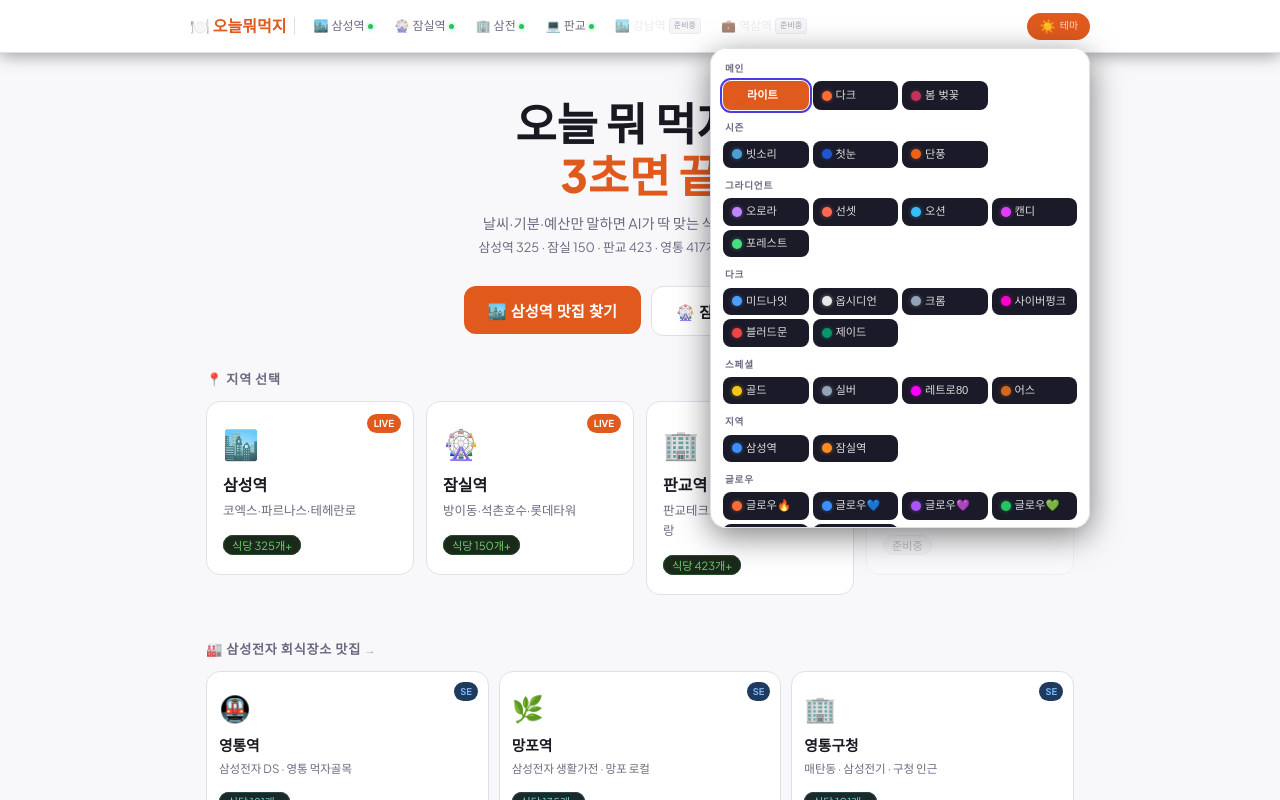
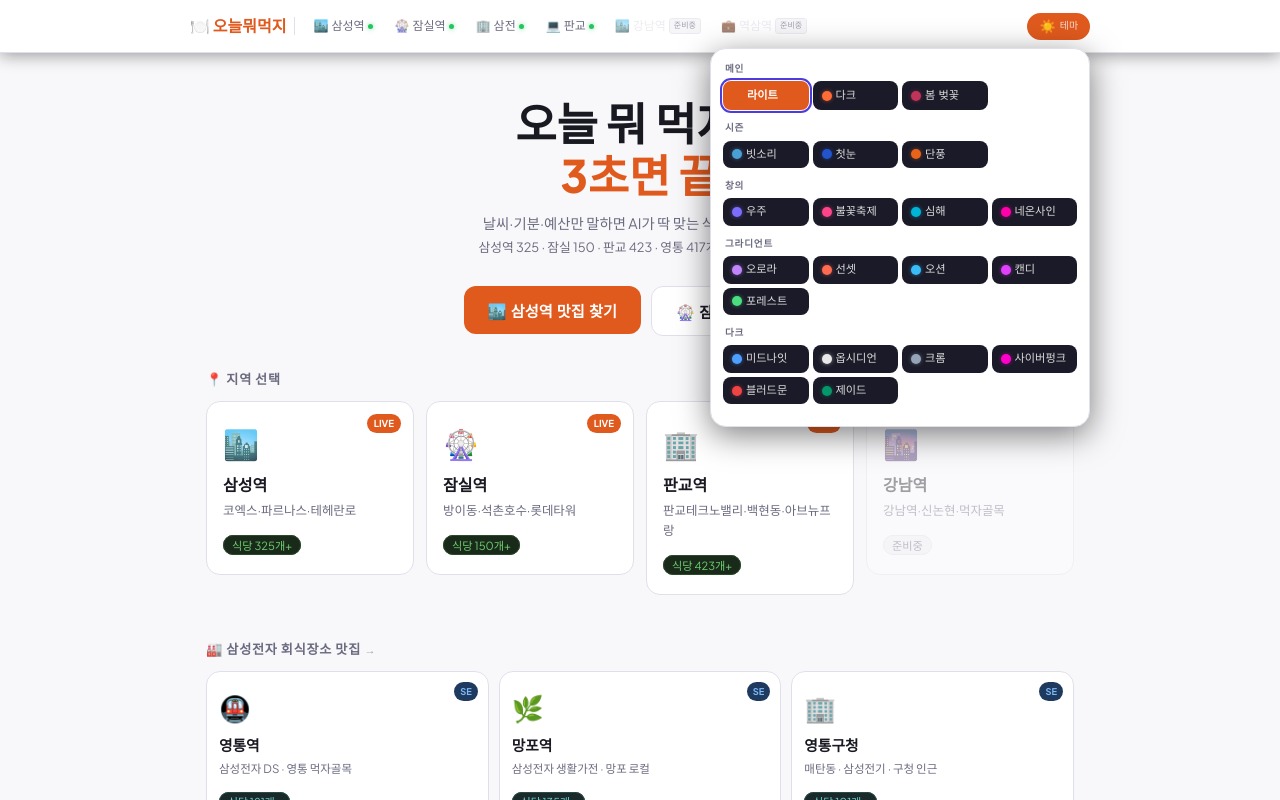
Before and after one commit to AILeeSeungHwan/dinnerRecommend, a Next.js app: page / in a window 1280 px wide. Both pictures are taken after a click on the button "배경 테마 변경". Shown: the top 800 px of the page. Built offline with nearby package versions, Linux system fonts and the light colour scheme.

Commit message:
Add files via upload
[fix]: 헤더 삼전 링크 /samsungElectronics/yeongtong → /samsungElectronics 수정

```diff
--- a/components/Layout.js
+++ b/components/Layout.js
@@ -19,10 +19,6 @@ const THEMES = [
   {
     id:'light', name:'라이트', emoji:'☀️', font:'clean', group:'메인',
     vars:{ bg:'#f8f8fa', surface:'#ffffff', surface2:'#f2f2f7', border:'#e0e0eb', text:'#191922', muted:'#6b6b80', primary:'#e05a1e', accent:'#4a3cde' },
-  },
-  {
-    id:'lavender', name:'라벤더', emoji:'💜', font:'rounded', group:'라이트',
-    vars:{ bg:'#f4f0ff', surface:'#faf8ff', surface2:'#ece8ff', border:'#ccc0f0', text:'#1a1030', muted:'#7060a0', primary:'#6c3fd4', accent:'#e040a0' },
   },
   // ── GRADIENT ───────────────────────────────────────────────
   {
@@ -84,37 +80,34 @@ const THEMES = [
     id:'jade', name:'제이드', emoji:'🍃', font:'default', group:'다크',
     vars:{ bg:'#040a06', surface:'#081410', surface2:'#0c1a14', border:'#122a1e', text:'#eafaf2', muted:'#66aa88', primary:'#059669', accent:'#34d399' },
   },
-  // ── METALLIC / SPECIAL ─────────────────────────────────────
+  // ── 창의 테마 ────────────────────────────────────────────
   {
-    id:'gold', name:'골드', emoji:'✨', font:'elegant', group:'스페셜',
-    vars:{ bg:'#0e0900', surface:'#1a1200', surface2:'#241900', border:'#3a2800', text:'#fff8d0', muted:'#b09040', primary:'#f5c518', accent:'#ff8c20' },
+    id:'space', name:'우주', emoji:'🚀', font:'display', group:'창의',
+    vars:{ bg:'#000008', surface:'#06060f', surface2:'#0c0c1c', border:'#181830', text:'#e8f0ff', muted:'#6068a0', primary:'#7c6cff', accent:'#00d4ff' },
+    gradient: 'radial-gradient(ellipse 140% 80% at 50% 120%, #0a0a2a 0%, #000008 60%)',
+    headerGrad: 'linear-gradient(90deg, rgba(6,6,15,.98), rgba(0,0,8,.98))',
+    isSpace: true,
   },
   {
-    id:'silver', name:'실버', emoji:'🪙', font:'display', group:'스페셜',
-    vars:{ bg:'#0a0c10', surface:'#141820', surface2:'#1c2030', border:'#2c3040', text:'#e8eef8', muted:'#7080a0', primary:'#94a3b8', accent:'#e2e8f0' },
+    id:'firework', name:'불꽃축제', emoji:'🎆', font:'display', group:'창의',
+    vars:{ bg:'#020108', surface:'#07040f', surface2:'#0e0818', border:'#1e1030', text:'#fff4e0', muted:'#9070a0', primary:'#ff4488', accent:'#ffcc00' },
+    gradient: 'radial-gradient(ellipse 120% 60% at 50% 100%, #1a0a08 0%, #020108 60%)',
+    headerGrad: 'linear-gradient(90deg, rgba(7,4,15,.98), rgba(2,1,8,.98))',
+    isFirework: true,
   },
   {
-    id:'retro80', name:'레트로80', emoji:'📺', font:'mono', group:'스페셜',
-    vars:{ bg:'#0a0014', surface:'#100820', surface2:'#180c30', border:'#301840', text:'#ffeeff', muted:'#cc88cc', primary:'#ff00ff', accent:'#00ffcc' },
-    gradient: 'linear-gradient(180deg, #0a0014 0%, #0f0520 100%)',
-    headerGrad: 'linear-gradient(90deg, rgba(16,8,32,.97), rgba(8,2,20,.97))',
+    id:'deepocean', name:'심해', emoji:'🌊', font:'clean', group:'창의',
+    vars:{ bg:'#000d1a', surface:'#001828', surface2:'#002035', border:'#003350', text:'#b8eeff', muted:'#3a7890', primary:'#00b4d8', accent:'#48cae4' },
+    gradient: 'linear-gradient(180deg, #00060f 0%, #000d1a 50%, #001020 100%)',
+    headerGrad: 'linear-gradient(90deg, rgba(0,24,40,.98), rgba(0,6,15,.98))',
+    isOcean: true,
   },
   {
-    id:'earthy', name:'어스', emoji:'🏔️', font:'serif', group:'스페셜',
-    vars:{ bg:'#1a1208', surface:'#241a0c', surface2:'#2e2010', border:'#48321c', text:'#f5e8d0', muted:'#a08060', primary:'#d2691e', accent:'#8fbc8f' },
-  },
-  // ── 지역 테마 ───────────────────────────────────────────────
-  {
-    id:'samseong', name:'삼성역', emoji:'🏙️', font:'display', group:'지역',
-    vars:{ bg:'#040810', surface:'#08101e', surface2:'#0c182c', border:'#182840', text:'#e0eeff', muted:'#607090', primary:'#3b8fff', accent:'#00cfcc' },
-    gradient: 'linear-gradient(170deg, #040810 0%, #060c1a 60%, #040a0e 100%)',
-    headerGrad: 'linear-gradient(90deg, rgba(8,16,30,.98), rgba(4,10,14,.98))',
-  },
-  {
-    id:'jamsil', name:'잠실역', emoji:'🎡', font:'display', group:'지역',
-    vars:{ bg:'#0e0804', surface:'#1a1006', surface2:'#221408', border:'#3a2210', text:'#fff4e0', muted:'#a07848', primary:'#ff8c20', accent:'#ff4d6d' },
-    gradient: 'linear-gradient(160deg, #0e0804 0%, #1c1006 50%, #0e0a04 100%)',
-    headerGrad: 'linear-gradient(90deg, rgba(26,16,6,.98), rgba(14,10,4,.98))',
+    id:'neon', name:'네온사인', emoji:'🌃', font:'mono', group:'창의',
+    vars:{ bg:'#060008', surface:'#0e0014', surface2:'#160020', border:'#280040', text:'#fff0ff', muted:'#aa44cc', primary:'#ff00aa', accent:'#00ffcc' },
+    gradient: 'linear-gradient(135deg, #060008 0%, #0a0010 50%, #060008 100%)',
+    headerGrad: 'linear-gradient(90deg, rgba(14,0,20,.98), rgba(6,0,8,.98))',
+    isNeon: true,
   },
   // ── 시즌 ────────────────────────────────────────────────────
   {
@@ -142,31 +135,6 @@ const THEMES = [
     gradient: 'linear-gradient(170deg, #1a0e04 0%, #221006 50%, #160a02 100%)',
     headerGrad: 'linear-gradient(90deg, rgba(38,20,8,.98), rgba(22,10,2,.98))',
     isAutumn: true,
-  },
-  // ── 글로우 ─────────────────────────────────────────────────
-  {
-    id:'glow-orange', name:'글로우🔥', emoji:'🔥', font:'default', group:'글로우',
-    vars:{ bg:'#060300', surface:'#0e0700', surface2:'#130b00', border:'#281500', text:'#fff0e0', muted:'#bb7733', primary:'#ff6b35', accent:'#ffaa44', glow:'rgba(255,107,53,.12)' },
-  },
-  {
-    id:'glow-blue', name:'글로우💙', emoji:'💙', font:'default', group:'글로우',
-    vars:{ bg:'#010408', surface:'#030a16', surface2:'#050f20', border:'#0a1e3c', text:'#e0eeff', muted:'#6688aa', primary:'#3b8fff', accent:'#00d4ff', glow:'rgba(59,143,255,.12)' },
-  },
-  {
-    id:'glow-purple', name:'글로우💜', emoji:'💜', font:'default', group:'글로우',
-    vars:{ bg:'#030108', surface:'#070514', surface2:'#0b081e', border:'#1c1040', text:'#ede0ff', muted:'#8855bb', primary:'#a855f7', accent:'#e040fb', glow:'rgba(168,85,247,.12)' },
-  },
-  {
-    id:'glow-green', name:'글로우💚', emoji:'💚', font:'default', group:'글로우',
-    vars:{ bg:'#010501', surface:'#040c05', surface2:'#070f08', border:'#0e2010', text:'#e0ffe8', muted:'#447744', primary:'#22c55e', accent:'#86efac', glow:'rgba(34,197,94,.12)' },
-  },
-  {
-    id:'glow-pink', name:'글로우🌸', emoji:'🌸', font:'default', group:'글로우',
-    vars:{ bg:'#060102', surface:'#100408', surface2:'#16060c', border:'#2e0c1a', text:'#ffe8f4', muted:'#bb4477', primary:'#ec4899', accent:'#f9a8d4', glow:'rgba(236,72,153,.12)' },
-  },
-  {
-    id:'glow-gold', name:'글로우✨', emoji:'✨', font:'default', group:'글로우',
-    vars:{ bg:'#050300', surface:'#0e0800', surface2:'#140b00', border:'#261800', text:'#fff5d0', muted:'#aa8822', primary:'#f59e0b', accent:'#fde68a', glow:'rgba(245,158,11,.12)' },
   },
 ]
 
@@ -408,7 +376,7 @@ export default function Layout({ children, title, description, canonical }) {
             {[
               { href:'/dinner/samseong',              label:'삼성역',  emoji:'🏙️', live:true },
               { href:'/dinner/jamsil',                label:'잠실역',  emoji:'🎡',  live:true },
-              { href:'/samsungElectronics/yeongtong', label:'삼전',    emoji:'🏢', live:true },
+              { href:'/samsungElectronics', label:'삼전',    emoji:'🏢', live:true },
               { href:'/pangyo',                       label:'판교',    emoji:'💻', live:true },
               { href:null, label:'강남역', emoji:'🏙️', live:false },
               { href:null, label:'역삼역', emoji:'💼', live:false },
@@ -447,7 +415,7 @@ export default function Layout({ children, title, description, canonical }) {
               const stations = [
                 { href:'/dinner/samseong',               short:'삼성' },
                 { href:'/dinner/jamsil',                 short:'잠실' },
-                { href:'/samsungElectronics/yeongtong',  short:'삼전' },
+                { href:'/samsungElectronics',  short:'삼전' },
                 { href:'/pangyo',                        short:'판교' },
               ]
               const current = stations.find(s => path.startsWith(s.href))
@@ -479,7 +447,7 @@ export default function Layout({ children, title, description, canonical }) {
                   {[
                     { href:'/dinner/samseong',               label:'삼성역',   emoji:'🏙️', live:true,  desc:'코엑스·4번출구 주변' },
                     { href:'/dinner/jamsil',                 label:'잠실역',   emoji:'🎡',  live:true,  desc:'롯데월드·석촌호수·방이' },
-                    { href:'/samsungElectronics/yeongtong',  label:'삼성전자', emoji:'🏢', live:true,  desc:'영통·망포·영통구청' },
+                    { href:'/samsungElectronics',  label:'삼성전자', emoji:'🏢', live:true,  desc:'영통·망포·영통구청' },
                     { href:'/pangyo',                        label:'판교',     emoji:'💻', live:true,  desc:'테크노밸리·현대백화점' },
                     { href:null, label:'강남역', emoji:'🏙️', live:false, desc:'' },
                     { href:null, label:'역삼역', emoji:'💼', live:false, desc:'' },
@@ -592,7 +560,7 @@ export default function Layout({ children, title, description, canonical }) {
                     boxShadow: isLightGroup ? '0 8px 24px rgba(0,0,0,.12)' : '0 8px 32px rgba(0,0,0,.5)',
                   }}>
                     {/* 그룹별 렌더 */}
-                    {['메인','시즌','그라디언트','다크','스페셜','지역','글로우'].map(group => {
+                    {['메인','시즌','창의','그라디언트','다크'].map(group => {
                       const groupThemes = THEMES.filter(t => t.group === group)
                       return (
                         <div key={group} style={{ marginBottom:10 }}>
@@ -902,6 +870,163 @@ export default function Layout({ children, title, description, canonical }) {
         )
       })}
 
+      {/* ── 우주 애니메이션 ── */}
+      {ct.isSpace && mounted && (
+        <style>{`
+          @keyframes star-twinkle {
+            0%, 100% { opacity: .15; transform: scale(1); }
+            50%       { opacity: .9; transform: scale(1.4); }
+          }
+          @keyframes meteor {
+            0%   { transform: translate(0,0) rotate(35deg); opacity:0; width:2px; }
+            5%   { opacity:1; }
+            100% { transform: translate(400px, 240px) rotate(35deg); opacity:0; width:120px; }
+          }
+          .star-dot {
+            position:fixed; border-radius:50%; pointer-events:none; z-index:0;
+            background:#fff;
+            animation: star-twinkle ease-in-out infinite;
+          }
+          .meteor-trail {
+            position:fixed; pointer-events:none; z-index:0;
+            height:1.5px; border-radius:2px;
+            background:linear-gradient(90deg, transparent, #c8d8ff, #fff);
+            animation: meteor linear infinite;
+          }
+        `}</style>
+      )}
+      {ct.isSpace && mounted && Array.from({length:60}).map((_,i) => (
+        <div key={'s'+i} className="star-dot" style={{
+          left:`${(i*1.67+0.5)%100}%`, top:`${(i*2.13+1)%85}%`,
+          width: i%5===0 ? '3px' : i%3===0 ? '2px' : '1.5px',
+          height: i%5===0 ? '3px' : i%3===0 ? '2px' : '1.5px',
+          opacity: 0.1 + (i%5)*0.04,
+          animationDuration:`${2 + (i*0.3)%4}s`,
+          animationDelay:`${(i*0.4)%5}s`,
+        }} />
+      ))}
+      {ct.isSpace && mounted && Array.from({length:5}).map((_,i) => (
+        <div key={'m'+i} className="meteor-trail" style={{
+          left:`${(i*22)%80}%`, top:`${(i*14)%40}%`,
+          opacity: 0.5 + (i%3)*0.1,
+          animationDuration:`${4 + i*1.5}s`,
+          animationDelay:`${i*2.8}s`,
+        }} />
+      ))}
+
+      {/* ── 불꽃축제 애니메이션 ── */}
+      {ct.isFirework && mounted && (
+        <style>{`
+          @keyframes spark-rise {
+            0%   { transform: translate(0,0) scale(1); opacity:0; }
+            10%  { opacity:1; }
+            100% { transform: translate(var(--dx), var(--dy)) scale(0); opacity:0; }
+          }
+          @keyframes firework-pop {
+            0%   { transform: scale(0); opacity:0; }
+            30%  { opacity:1; transform: scale(1.2); }
+            100% { transform: scale(2.5); opacity:0; }
+          }
+          .spark {
+            position:fixed; border-radius:50%; pointer-events:none; z-index:0;
+            width:4px; height:4px;
+            animation: spark-rise ease-out infinite;
+          }
+        `}</style>
+      )}
+      {ct.isFirework && mounted && Array.from({length:30}).map((_,i) => {
+        const angle = (i / 30) * Math.PI * 2
+        const dist = 60 + (i%5)*25
+        const dx = Math.round(Math.cos(angle)*dist)
+        const dy = Math.round(Math.sin(angle)*dist - 80)
+        const colors = ['#ff4488','#ffcc00','#00ffaa','#ff8800','#cc44ff','#00ccff','#ff2244']
+        const cx = [20,50,75,35,65][Math.floor(i/6)]
+        const cy = [30,20,35,50,15][Math.floor(i/6)]
+        return (
+          <div key={i} className="spark" style={{
+            left:`${cx}%`, top:`${cy}%`,
+            background: colors[i%colors.length],
+            opacity: 0.15 + (i%4)*0.04,
+            '--dx': dx+'px', '--dy': dy+'px',
+            animationDuration:`${1.2 + (i*0.07)%1}s`,
+            animationDelay:`${(i*0.15)%3}s`,
+          }} />
+        )
+      })}
+
+      {/* ── 심해 애니메이션 ── */}
+      {ct.isOcean && mounted && (
+        <style>{`
+          @keyframes bubble-rise {
+            0%   { transform: translateY(0) translateX(0) scale(1); opacity:0; }
+            10%  { opacity:.6; }
+            50%  { transform: translateY(-45vh) translateX(8px) scale(1.05); }
+            90%  { opacity:.3; }
+            100% { transform: translateY(-100vh) translateX(-5px) scale(.8); opacity:0; }
+          }
+          @keyframes seaweed-sway {
+            0%, 100% { transform: skewX(-6deg); }
+            50%       { transform: skewX(6deg); }
+          }
+          .bubble {
+            position:fixed; bottom:0; border-radius:50%; pointer-events:none; z-index:0;
+            border:1px solid rgba(0,180,216,.4);
+            background:radial-gradient(circle at 35% 35%, rgba(180,240,255,.15), transparent);
+            animation: bubble-rise ease-in-out infinite;
+          }
+        `}</style>
+      )}
+      {ct.isOcean && mounted && Array.from({length:25}).map((_,i) => {
+        const sz = 6 + (i%5)*8
+        return (
+          <div key={i} className="bubble" style={{
+            left:`${(i*4.1+2)%95}%`,
+            width:sz+'px', height:sz+'px',
+            opacity: 0.08 + (i%4)*0.03,
+            animationDuration:`${4 + (i*0.6)%5}s`,
+            animationDelay:`${(i*0.45)%6}s`,
+          }} />
+        )
+      })}
+      {ct.isOcean && mounted && (
+        <div style={{ position:'fixed', bottom:0, left:0, right:0, height:'18vh', zIndex:0, pointerEvents:'none',
+          background:'linear-gradient(180deg, transparent 0%, rgba(0,20,40,.35) 100%)',
+        }} />
+      )}
+
+      {/* ── 네온사인 애니메이션 ── */}
+      {ct.isNeon && mounted && (
+        <style>{`
+          @keyframes neon-flicker {
+            0%, 19%, 21%, 23%, 25%, 54%, 56%, 100% { opacity: .12; }
+            20%, 24%, 55% { opacity: .04; }
+          }
+          @keyframes neon-pulse {
+            0%, 100% { opacity:.08; transform:scale(1); }
+            50%       { opacity:.18; transform:scale(1.03); }
+          }
+          .neon-orb {
+            position:fixed; border-radius:50%; pointer-events:none; z-index:0;
+            filter: blur(40px);
+            animation: neon-pulse ease-in-out infinite;
+          }
+          .neon-line {
+            position:fixed; pointer-events:none; z-index:0;
+            animation: neon-flicker ease-in-out infinite;
+          }
+        `}</style>
+      )}
+      {ct.isNeon && mounted && (
+        <>
+          <div className="neon-orb" style={{ width:'300px',height:'300px',left:'10%',top:'20%',background:'#ff00aa',opacity:.1,animationDuration:'3.2s' }} />
+          <div className="neon-orb" style={{ width:'250px',height:'250px',right:'8%',top:'35%',background:'#00ffcc',opacity:.08,animationDuration:'4.1s',animationDelay:'1.2s' }} />
+          <div className="neon-orb" style={{ width:'200px',height:'200px',left:'40%',bottom:'20%',background:'#aa00ff',opacity:.09,animationDuration:'3.7s',animationDelay:'0.8s' }} />
+          <div className="neon-line" style={{ left:'5%',top:'15%',width:'2px',height:'120px',background:'linear-gradient(180deg,transparent,#ff00aa,transparent)',opacity:.12,animationDuration:'1.8s' }} />
+          <div className="neon-line" style={{ right:'12%',top:'40%',width:'2px',height:'80px',background:'linear-gradient(180deg,transparent,#00ffcc,transparent)',opacity:.1,animationDuration:'2.3s',animationDelay:'0.6s' }} />
+          <div className="neon-line" style={{ left:'60%',bottom:'25%',width:'80px',height:'2px',background:'linear-gradient(90deg,transparent,#ff00aa,transparent)',opacity:.12,animationDuration:'1.5s',animationDelay:'1s' }} />
+        </>
+      )}
+
       {/* ── 푸터 ── */}
       <footer style={{ borderTop:'1px solid var(--border)', padding:'32px 16px 28px', textAlign:'center', color:'var(--muted)', fontSize:'.78rem', marginTop:60 }}>
         <p style={{ fontWeight:700, color:'var(--text)', fontSize:'.82rem', marginBottom:6 }}>오늘뭐먹지</p>
```
